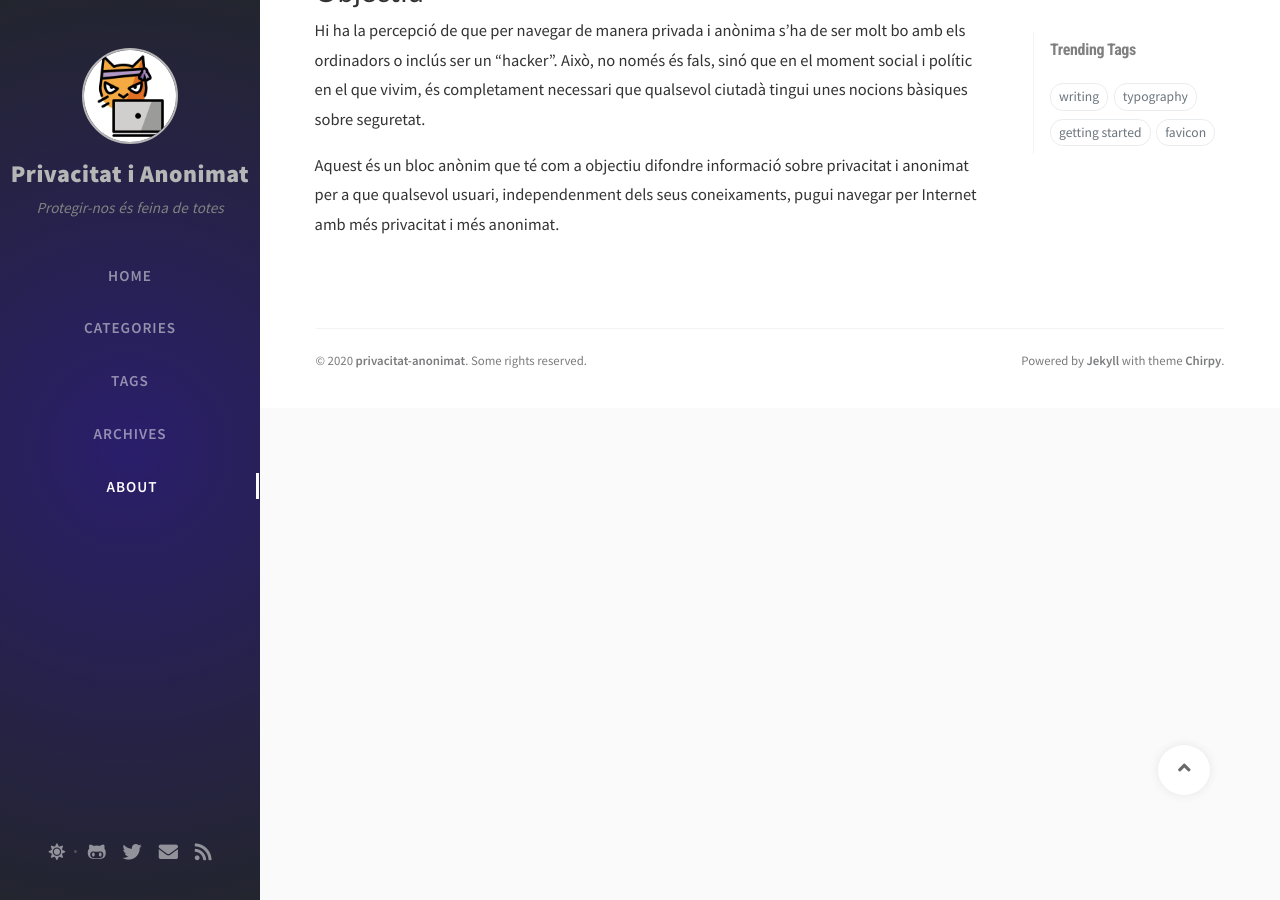
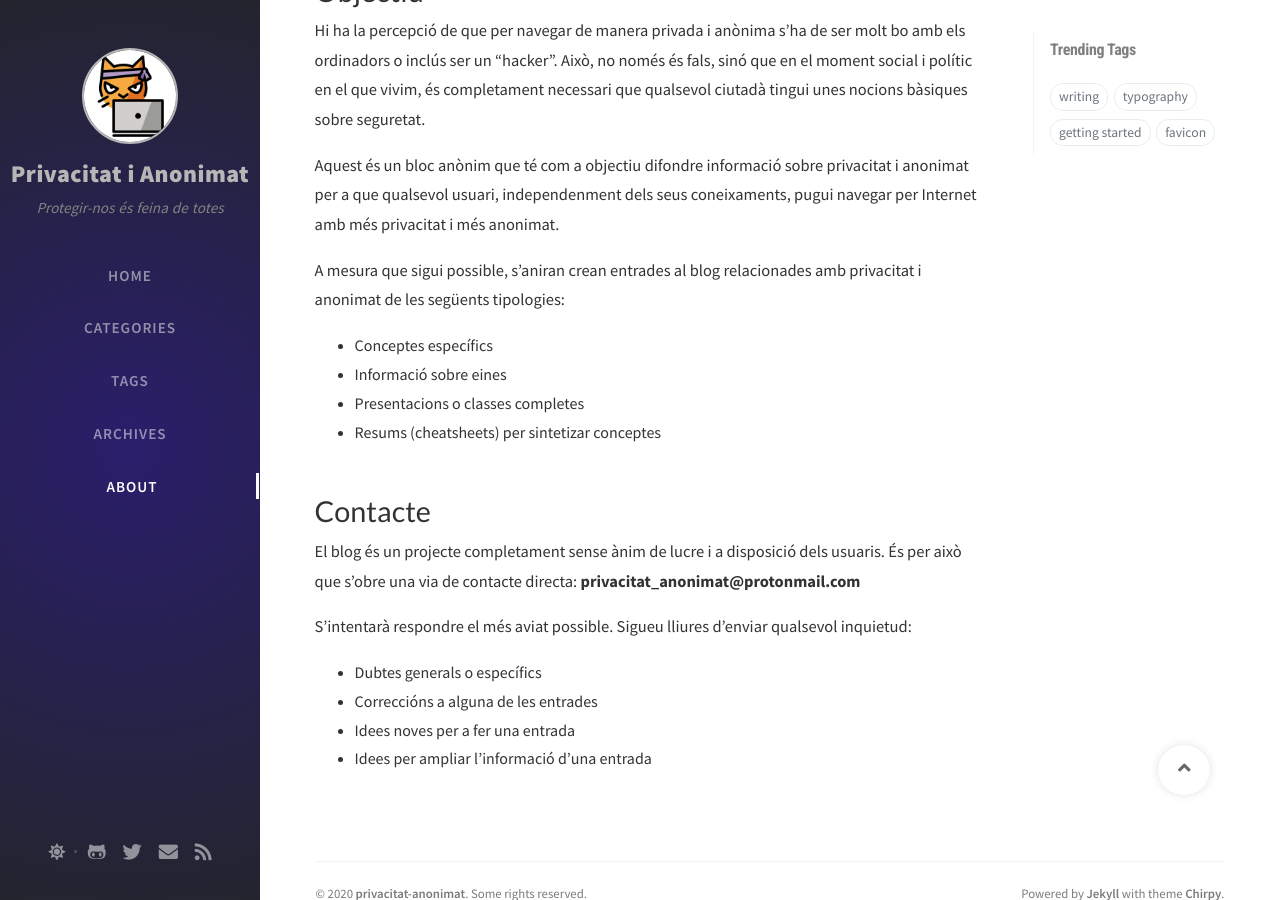
Before and after one commit to privacitat-anonimat/privacitat-anonimat.github.io, a Jekyll site: the page built from tabs/about.md, in a window 1280 px wide and 900 px high, scrolled down 1163 px. Built offline with Jekyll 4.4.1, drawn with Linux system fonts in a browser that asks for light colours; nearby versions of some CDN libraries; comment, search, counter and statistics services are not loaded.

Commit message:
template

```diff
--- a/_config.yml
+++ b/_config.yml
@@ -115,7 +115,7 @@ defaults:
       location: Post
       breadcrumb:
         -
-          label: Entrades
+          label: Posts
           url: /
   -
     scope:
@@ -126,14 +126,14 @@ defaults:
     scope:
       path: tags
     values:
-      tab_active: Etiquetes
+      tab_active: Tags
       location: Tag
       breadcrumb:
         -
           label: Home
           url: /
         -
-          label: Etiquetes
+          label: Tags
           url: /tabs/tags/
   -
     scope:
--- a/tabs/about.md
+++ b/tabs/about.md
@@ -27,3 +27,18 @@ S'ha de tenir en ment que, amb la tecnologia que hi ha actualment, no protegir-s
 Hi ha la percepció de que per navegar de manera privada i anònima s'ha de ser molt bo amb els ordinadors o inclús ser un "hacker". Això, no només és fals, sinó que en el moment social i polític en el que vivim, és completament necessari que qualsevol ciutadà tingui unes nocions bàsiques sobre seguretat.
 
 Aquest és un bloc anònim que té com a objectiu difondre informació sobre privacitat i anonimat per a que qualsevol usuari, independenment dels seus coneixaments, pugui navegar per Internet amb més privacitat i més anonimat.
+
+A mesura que sigui possible, s'aniran crean entrades al blog relacionades amb privacitat i anonimat de les següents tipologies:
+* Conceptes específics
+* Informació sobre eines
+* Presentacions o classes completes
+* Resums (cheatsheets) per sintetizar conceptes
+
+# Contacte
+El blog és un projecte completament sense ànim de lucre i a disposició dels usuaris. És per això que s'obre una via de contacte directa: **privacitat_anonimat@protonmail.com**
+
+S'intentarà respondre el més aviat possible. Sigueu lliures d'enviar qualsevol inquietud:
+* Dubtes generals o específics
+* Correccións a alguna de les entrades
+* Idees noves per a fer una entrada
+* Idees per ampliar l'informació d'una entrada
```
